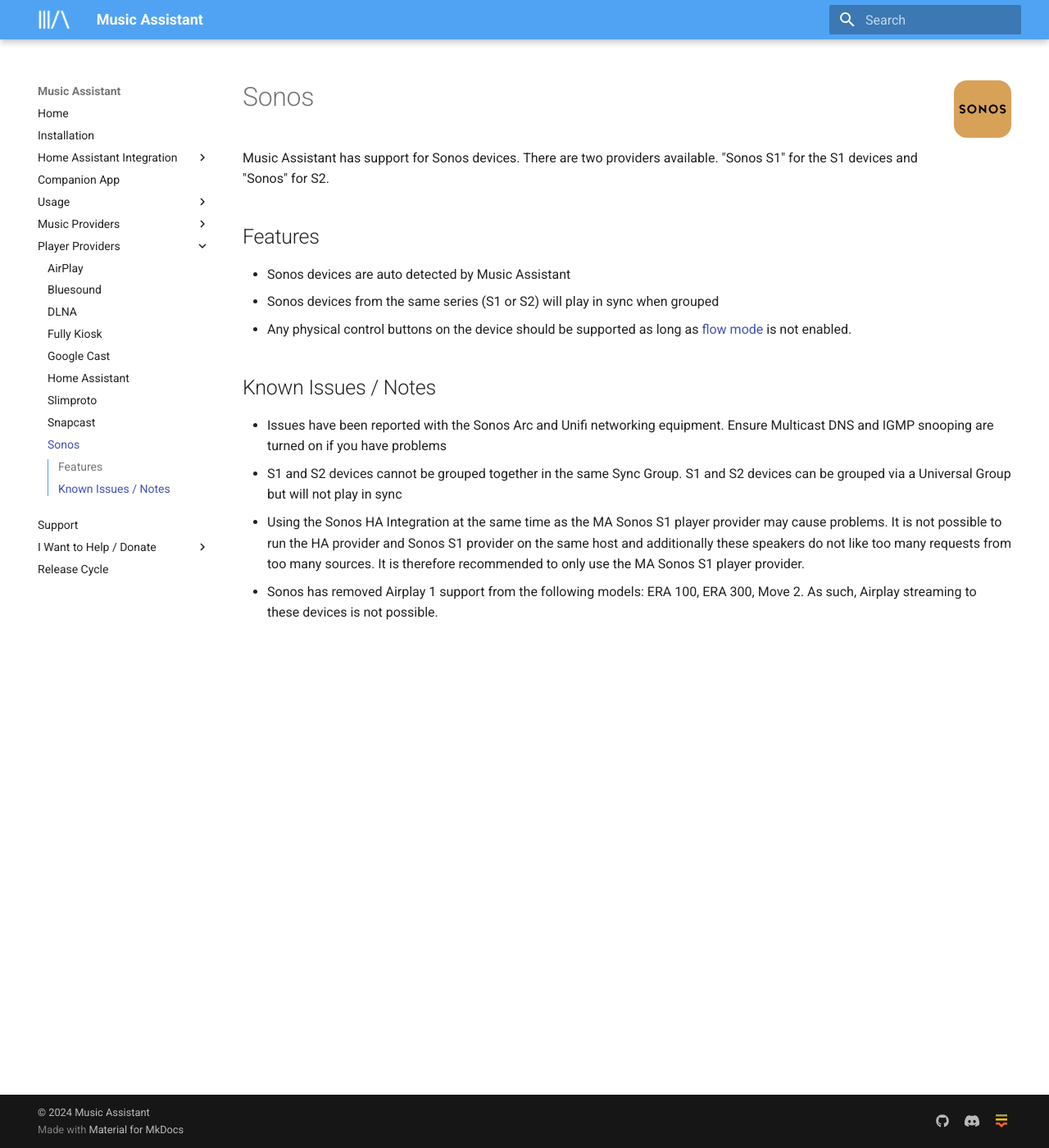
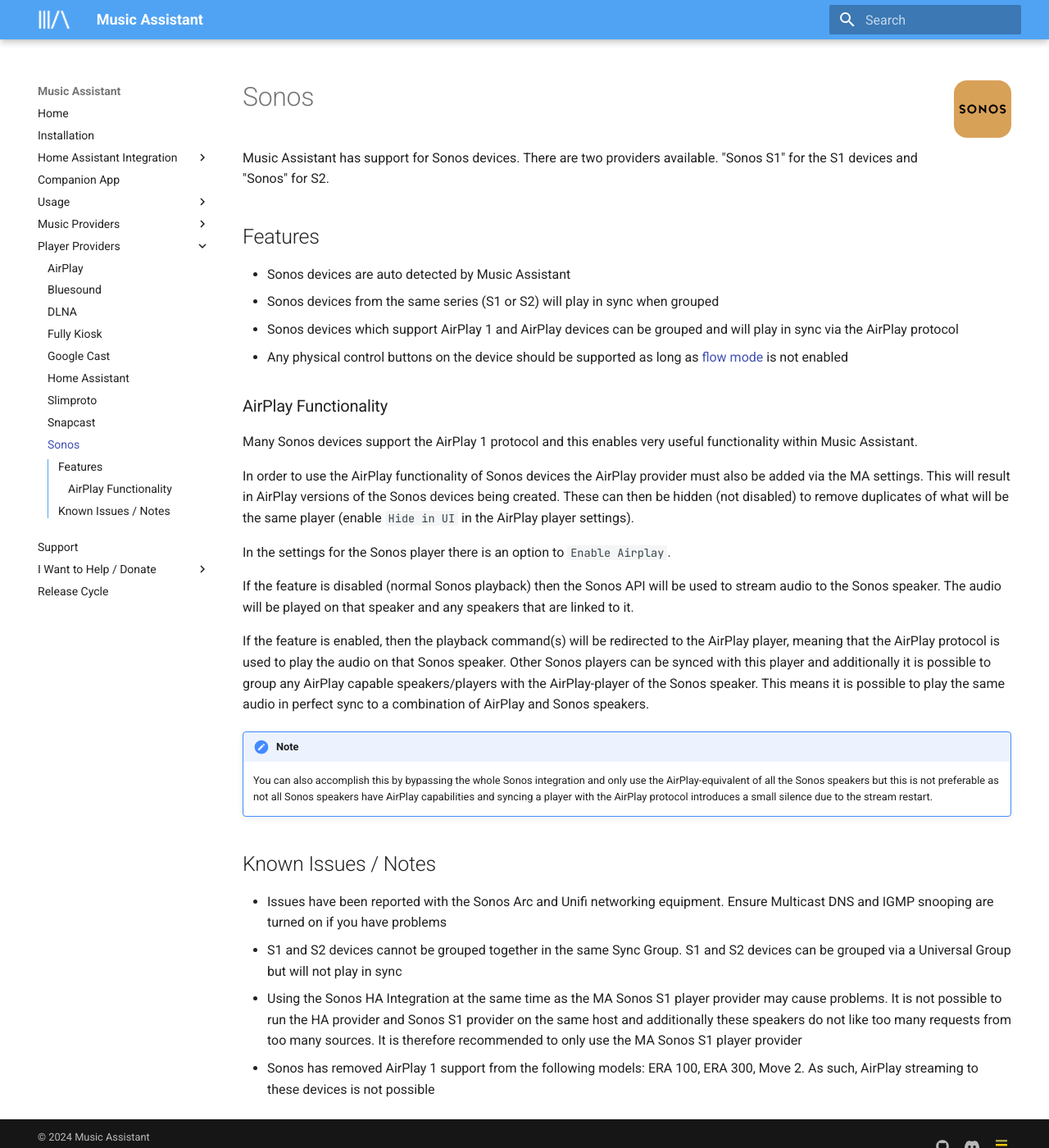
Before and after one commit to pwbriggs/music-assistant.github.io, an MkDocs documentation site: the page built from docs/player-support/sonos.md, in a window 1280 px wide and 1400 px high. Shown: the whole window at 82% size. Built offline with MkDocs 1.6.1 and Material for MkDocs 9.7.7, drawn with Linux system fonts in a browser that asks for light colours.

Commit message:
Add AirPlay info

```diff
--- a/docs/player-support/sonos.md
+++ b/docs/player-support/sonos.md
@@ -6,11 +6,27 @@
 
 - Sonos devices are auto detected by Music Assistant
 - Sonos devices from the same series (S1 or S2) will play in sync when grouped
-- Any physical control buttons on the device should be supported as long as [flow mode](../faq/normalization.md/#track-queueing) is not enabled.
+- Sonos devices which support AirPlay 1 and AirPlay devices can be grouped and will play in sync via the AirPlay protocol
+- Any physical control buttons on the device should be supported as long as [flow mode](../faq/normalization.md/#track-queueing) is not enabled
+
+### AirPlay Functionality
+
+Many Sonos devices support the AirPlay 1 protocol and this enables very useful functionality within Music Assistant.
+
+In order to use the AirPlay functionality of Sonos devices the AirPlay provider must also be added via the MA settings. This will result in AirPlay versions of the Sonos devices being created. These can then be hidden (not disabled) to remove duplicates of what will be the same player (enable `Hide in UI` in the AirPlay player settings).
+
+In the settings for the Sonos player there is an option to `Enable Airplay`.
+
+If the feature is disabled (normal Sonos playback) then the Sonos API will be used to stream audio to the Sonos speaker. The audio will be played on that speaker and any speakers that are linked to it.
+
+If the feature is enabled, then the playback command(s) will be redirected to the AirPlay player, meaning that the AirPlay protocol is used to play the audio on that Sonos speaker. Other Sonos players can be synced with this player and additionally it is possible to group any AirPlay capable speakers/players with the AirPlay-player of the Sonos speaker. This means it is possible to play the same audio in perfect sync to a combination of AirPlay and Sonos speakers.
+
+!!! note "Note"
+    You can also accomplish this by bypassing the whole Sonos integration and only use the AirPlay-equivalent of all the Sonos speakers but this is not preferable as not all Sonos speakers have AirPlay capabilities and syncing a player with the AirPlay protocol introduces a small silence due to the stream restart.
 
 ## Known Issues / Notes
 
 - Issues have been reported with the Sonos Arc and Unifi networking equipment. Ensure Multicast DNS and IGMP snooping are turned on if you have problems
 - S1 and S2 devices cannot be grouped together in the same Sync Group. S1 and S2 devices can be grouped via a Universal Group but will not play in sync
-- Using the Sonos HA Integration at the same time as the MA Sonos S1 player provider may cause problems. It is not possible to run the HA provider and Sonos S1 provider on the same host and additionally these speakers do not like too many requests from too many sources. It is therefore recommended to only use the MA Sonos S1 player provider.
-- Sonos has removed Airplay 1 support from the following models: ERA 100, ERA 300, Move 2. As such, Airplay streaming to these devices is not possible.
+- Using the Sonos HA Integration at the same time as the MA Sonos S1 player provider may cause problems. It is not possible to run the HA provider and Sonos S1 provider on the same host and additionally these speakers do not like too many requests from too many sources. It is therefore recommended to only use the MA Sonos S1 player provider
+- Sonos has removed AirPlay 1 support from the following models: ERA 100, ERA 300, Move 2. As such, AirPlay streaming to these devices is not possible
```
